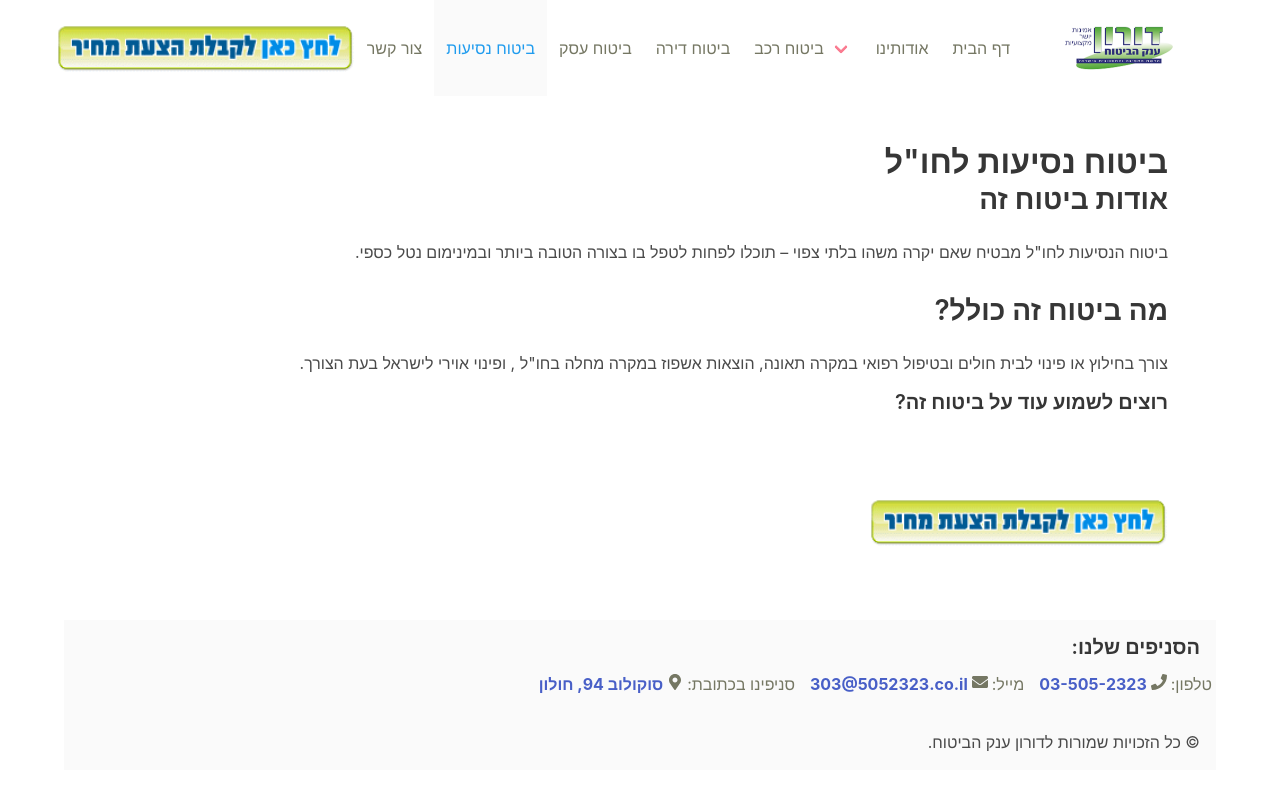
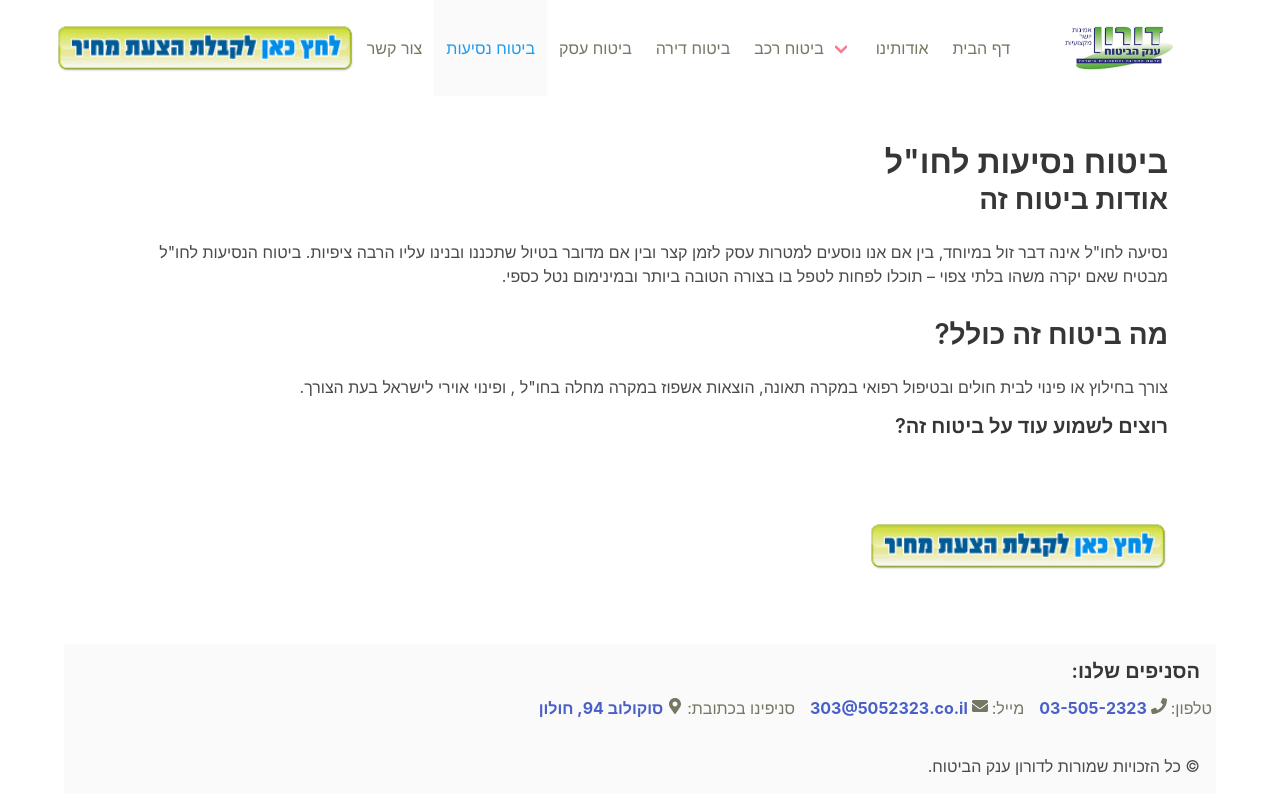
Before and after one commit to AlonDoron/DoronFE, a React (Create React App) app in the folder doronfe/: page /bituahNesiot in a window 1280 px wide. Built offline with nearby package versions, Linux system fonts and the light colour scheme.

Commit message:
Refactored some text in the bituah pages.

```diff
--- a/doronfe/src/components/Layout/Header.js
+++ b/doronfe/src/components/Layout/Header.js
@@ -63,16 +63,7 @@ function Header() {
             </NavLink>
             <div className="navbar-item has-dropdown is-hoverable">
               <div className="navbar-link">ביטוח רכב</div>
-
               <div className="navbar-dropdown" dir="rtl">
-                <NavLink
-                  to="/bituahZadGimel"
-                  className="navbar-item"
-                  onClick={closeBurgerMenu}
-                  activeStyle={activeStyle}
-                >
-                  ביטוח צד ג'
-                </NavLink>
                 <NavLink
                   to="/bituahHova"
                   className="navbar-item"
@@ -88,6 +79,14 @@ function Header() {
                   activeStyle={activeStyle}
                 >
                   ביטוח מקיף
+                </NavLink>
+                <NavLink
+                  to="/bituahZadGimel"
+                  className="navbar-item"
+                  onClick={closeBurgerMenu}
+                  activeStyle={activeStyle}
+                >
+                  ביטוח צד ג'
                 </NavLink>
               </div>
             </div>
--- a/doronfe/src/components/Pages/BituahDiraPage.js
+++ b/doronfe/src/components/Pages/BituahDiraPage.js
@@ -15,7 +15,7 @@ function BituahDiraPage() {
           בפוליסה המורחבת של דורון ענק הביטוח, ניתן להוסיף נזקים למצלמות, מחשבים
           ניידים, תכשיטים בכל הסיכונים ועוד.
         </p>
-        <h3 className="subtitle">החוק בישראל </h3>
+        <h3 className="subtitle">מה ביטוח זה כולל?</h3>
         <p>
           ביטוח זה יבטיח לך הגנה מפני: שריפה, פריצה, גניבה, נזקי צנרת, נזקים
           למכשירי חשמל, נזקים לצד ג' ושאר צרות שלא רוצים לחשוב עליהן אך במוקדם
--- a/doronfe/src/components/Pages/BituahEsekPage.js
+++ b/doronfe/src/components/Pages/BituahEsekPage.js
@@ -15,6 +15,12 @@ function BituahDiraPage() {
           אנו בדורון ענק הביטוח מומחים להתאים לך את הביטוח הנכון ודואגים לך בעל
           העסק שתהיה לך הגנה מלאה שמותאמת לצרכיך.
         </p>
+        <h2 className="subtitle">מה ביטוח זה כולל?</h2>
+        <p>
+          הכיסויים הנפוצים בביטוחי העסק הינם ביטוח מבנה העסק אש,פריצה , ביטוח
+          תכולת העסק הכולל אש, פריצה, ביטוח צד ג', ביטוח חבות מעבידים, ביטוח
+          אחריות מקצועית, ביטוח אחריות המוצר, ביטוח אובדן רווחים ועוד
+        </p>
         <h4>רוצים לשמוע עוד על ביטוח זה?</h4>
         <NewLeadButton />
       </div>
--- a/doronfe/src/components/Pages/BituahNesiotPage.js
+++ b/doronfe/src/components/Pages/BituahNesiotPage.js
@@ -8,8 +8,10 @@ function BituahNesiotPage() {
         <h1 className="title">ביטוח נסיעות לחו"ל</h1>
         <h2 className="subtitle">אודות ביטוח זה</h2>
         <p>
-          ביטוח הנסיעות לחו"ל מבטיח שאם יקרה משהו בלתי צפוי – תוכלו לפחות לטפל
-          בו בצורה הטובה ביותר ובמינימום נטל כספי.
+          נסיעה לחו"ל אינה דבר זול במיוחד, בין אם אנו נוסעים למטרות עסק לזמן קצר
+          ובין אם מדובר בטיול שתכננו ובנינו עליו הרבה ציפיות. ביטוח הנסיעות
+          לחו"ל מבטיח שאם יקרה משהו בלתי צפוי – תוכלו לפחות לטפל בו בצורה הטובה
+          ביותר ובמינימום נטל כספי.
           <br />
         </p>
         <h2 className="subtitle">מה ביטוח זה כולל?</h2>
```
